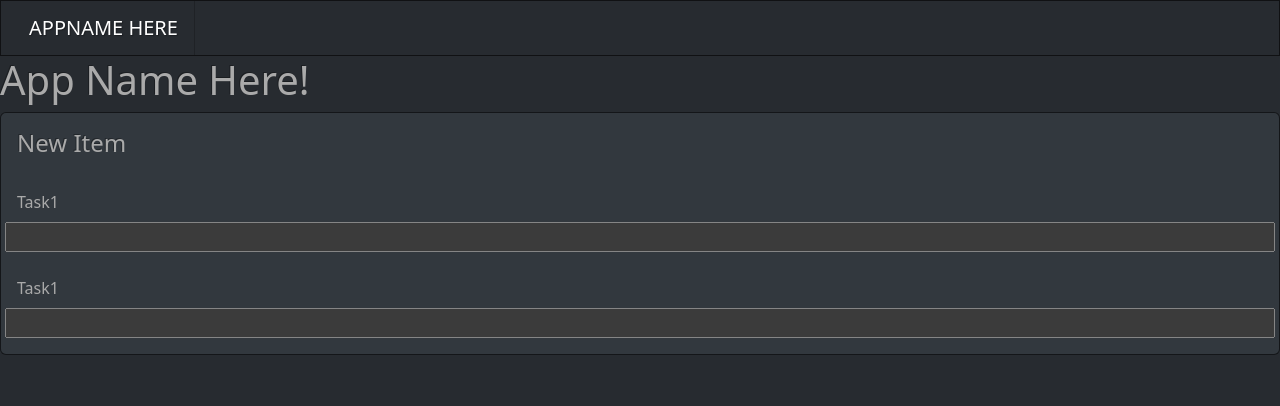
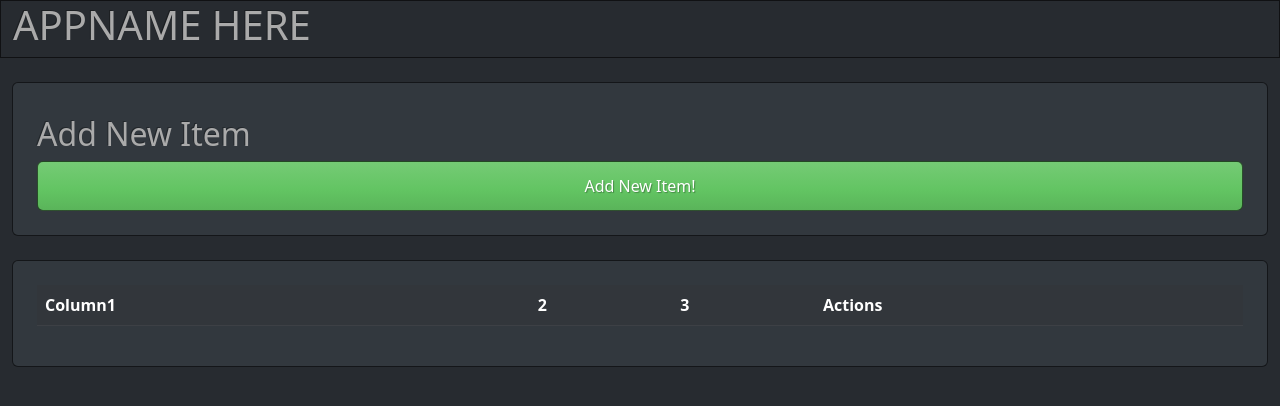
Before and after one commit to JoeEchegaray/Week10, a website: page app.html in a window 1280 px wide. Drawn offline with nearby package versions, Linux system fonts and the light colour scheme.

Commit message:
Second Commit

```diff
--- a/app.html
+++ b/app.html
@@ -11,32 +11,62 @@
 <body>
     <nav class="navbar navbar-expand-lg navbar-dark bg-dark">
         <div class="container-fluid">
-            <a class="navbar-brand" href="#">APPNAME HERE</a>
+            <h1 class="position-relative">APPNAME HERE</h1>
         </div>
     </nav>
 
-    <main>
-        <div>
-            <h1>App Name Here!</h1>
+<!-- New Item Card With Button-->
+    <main class="container-fluid">
+        <div class="card my-4 p-4">
+            <h2 class="mt-2">Add New Item</h2>
+        <button type="button" class="btn btn-success" data-bs-toggle="modal" data-bs-target="#newItemModal">
+            Add New Item!
+        </button>
+        </div>
+
+<!-- Modal with form inside Starts Here-->
+        <div class="modal" id="newItemModal">
+            <div class="modal-dialog" role="document">
+                <div class="modal-content">
+                    <div class="modal-header">
+                        <h5 class="modal-title">New Item!</h5>
+                        <button type="button" class="btn-close" data-bs-dismiss="modal" aria-label="Close">
+                            <span aria-hidden="true"></span>
+                        </button>
+                    </div>
+                    <div class="modal-body">
+                        <p>INSERT FORM HERE!!!!!.</p>
+                    </div>
+                    <div class="modal-footer">
+                        <button type="button" class="btn btn-success" id="newItemButton">Add Item</button>
+                        <button type="button" class="btn btn-danger" data-bs-dismiss="modal">Close</button>
+                    </div>
+                </div>
+            </div>
+        </div>
+
+<!-- Table Start -->
+        <div class="card p-4">
+            <table class="table table-dark table-striped">
+                <thead>
+                    <tr>
+                        <th>Column1</th>
+                        <th>2</th>
+                        <th>3</th>
+                        <th>Actions</th>
+                    </tr>
+                </thead>
+            <tbody class="table-group-divider">
 
 
+
+            </table>
         </div>
-        <div class="card">
-            <div class="card-body">
-                <h4 class="card-title">New Item</h4>
-                <form>
-                    <div class="form-group row">
-                        <label for="field1" class="form-label mt-4">Task1</label>
-                        <input type="text" id="field1">
-                        <label for="field1" class="form-label mt-4">Task1</label>
-                        <input type="text" id="field1">
 
 
-                    </div>
 
-                </form>
-            </div>
-        </div>
+
+
 
 
     </main>
--- /dev/null
+++ b/style.css
@@ -0,0 +1,7 @@
+body{
+    width: 80vw;
+}
+
+.container{
+    width: 80vw;
+}
```
